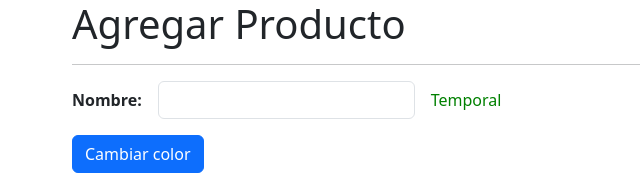
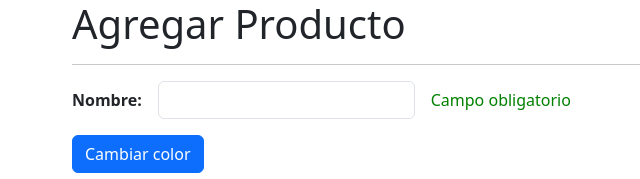
Before and after one commit to m4n50n/angular_signals_directives, an Angular app: page /products/product in a window 1280 px wide. Shown: the top 179 px of the page, without its empty margins (10-650 px from the left). Built offline with nearby package versions, Linux system fonts and the light colour scheme.

Commit message:
final commit

```diff
--- a/src/app/products/page/product-page/product-page.component.html
+++ b/src/app/products/page/product-page/product-page.component.html
@@ -14,7 +14,7 @@
 
         <div class="col-auto">
             <!-- A la hora de pasar el valor color a la directiva, en la directiva debemos tener un setter -->
-            <span appCustomLabel [color]="color">Temporal</span> <!-- Hemos aplicado la directiva personalizada appCustomLabel -->
+            <span appCustomLabel [color]="color" [errors]="myForm.get('name')?.errors"></span> <!-- Hemos aplicado la directiva personalizada appCustomLabel -->
             <!-- Llamaremos "host" al elemento donde aplicamos la directiva -->
         </div>
     </div>
--- a/src/app/products/page/product-page/product-page.component.ts
+++ b/src/app/products/page/product-page/product-page.component.ts
@@ -15,7 +15,7 @@ export class ProductPageComponent {
   public color: string = "green";
 
   public myForm: FormGroup = this.fb.group({
-    name: ["", [Validators.required, Validators.minLength(6), Validators.email]]
+    name: ["", [Validators.required, Validators.minLength(8), Validators.email]]
   })
 
   changeColor() {
--- a/src/app/shared/directives/custom-label.directive.ts
+++ b/src/app/shared/directives/custom-label.directive.ts
@@ -1,4 +1,5 @@
 import { Directive, ElementRef, Input, OnInit } from '@angular/core';
+import { ValidationErrors } from '@angular/forms';
 
 @Directive({
   selector: '[appCustomLabel]'
@@ -11,14 +12,22 @@ export class CustomLabelDirective implements OnInit {
   // Cuando se asigna un valor a la propiedad color desde un componente padre, se invoca esta función
   // y se pasa el valor asignado
   @Input() set color(value: string) {
-    console.log("Directiva - Color recibido: ", { color: value });
+    console.log("Directiva - Color: ", { color: value });
 
     this._color = value;
     this.setStyle();
   }
 
+  @Input() set errors(value: ValidationErrors | null | undefined) {
+    console.log("Directiva - Errors: ", { errors: value });
+
+    this._errors = value;
+    this.setErrorMessage();
+  }
+
   private htmlElement?: ElementRef<HTMLElement>;
   private _color: string = "red";
+  private _errors?: ValidationErrors | null;
 
   constructor(private el: ElementRef<HTMLElement>) {
     console.log("Constructor de la directiva");
@@ -34,6 +43,7 @@ export class CustomLabelDirective implements OnInit {
     console.log("Directiva - ngOnInit");
 
     this.setStyle();
+    this.setErrorMessage();
   }
 
   setStyle(): void {
@@ -41,4 +51,29 @@ export class CustomLabelDirective implements OnInit {
 
     this.htmlElement!.nativeElement.style.color = this._color;
   }
+
+  setErrorMessage(): void {
+    if (!this.htmlElement) { return; }
+
+    if (!this._errors) {
+      this.htmlElement!.nativeElement.innerHTML = "";
+      return;
+    }
+
+    const errors = Object.keys(this._errors);
+    console.log(errors);
+
+    if (errors.includes("required")) {
+      this.htmlElement!.nativeElement.innerHTML = "Campo obligatorio";
+      return;
+    }
+    if (errors.includes("minlength")) {
+      this.htmlElement!.nativeElement.innerHTML = "La longitud mínima es de " + this._errors["minlength"].requiredLength;
+      return;
+    }
+    if (errors.includes("email")) {
+      this.htmlElement!.nativeElement.innerHTML = "Email no válido";
+      return;
+    }
+  }
 }
```
Also changed, not shown: 1 other file (tests, documents, lock files or other folders).
